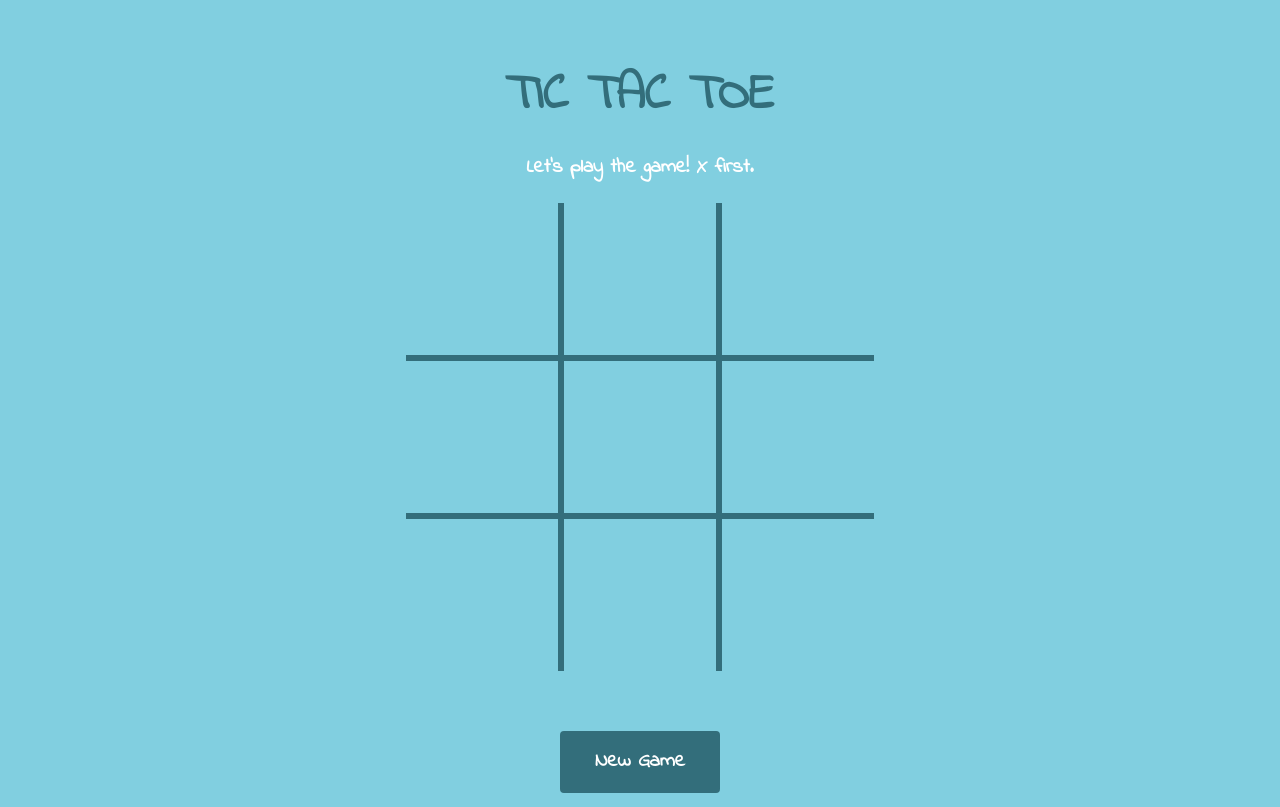
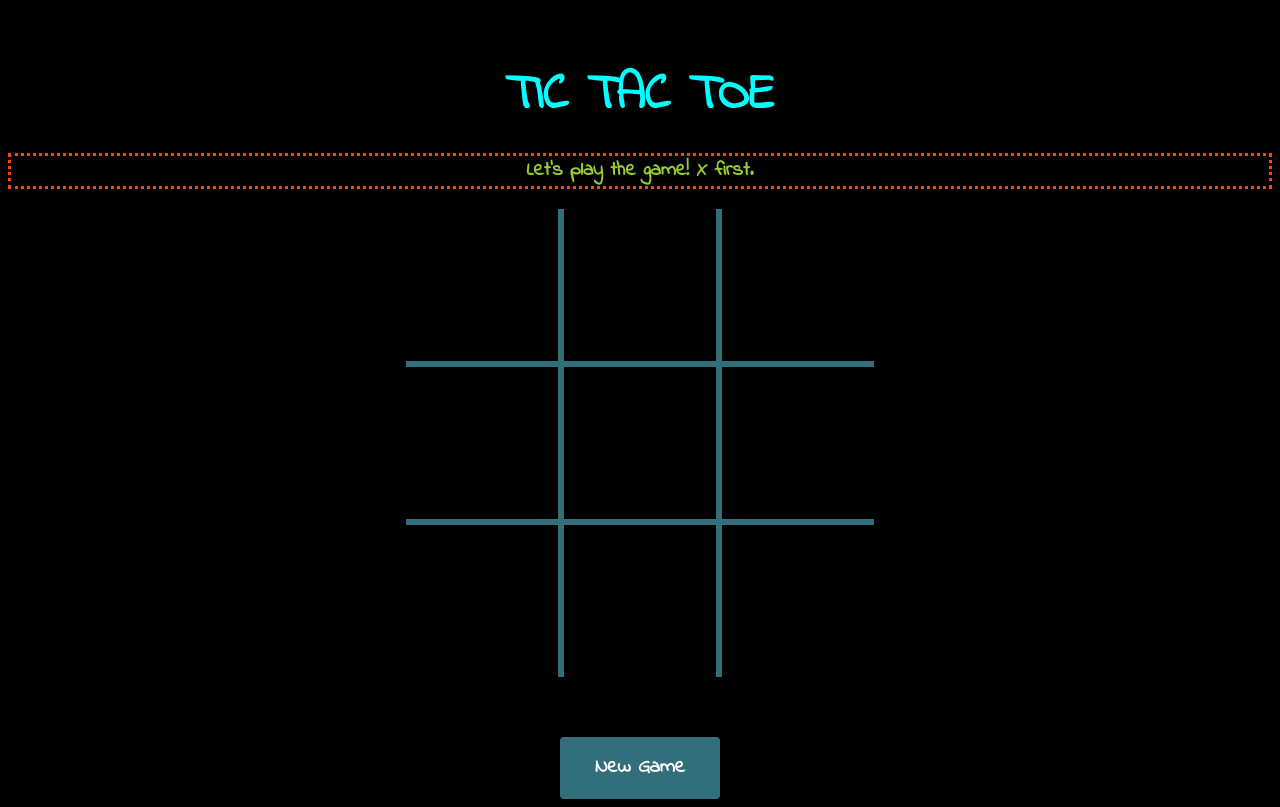
Before and after one commit to truptigaonkar/mandatory-js-2, a plain HTML site: page tictactoe.html in a window 1280 px wide. Drawn offline with nearby package versions, Linux system fonts and the light colour scheme.

Commit message:
Reset button functionality added by using only 'location.reload();'

```diff
--- a/tictactoe.css
+++ b/tictactoe.css
@@ -1,7 +1,7 @@
 @import url(https://fonts.googleapis.com/css?family=Sigmar+One);
 
 body {
-  background-color: #81CFE0;
+  background-color: black;
   font: 700 20px/1.5 'Indie Flower', cursive;
   text-align: center;
 }
@@ -49,8 +49,12 @@ td {
 
 #message {
   font-size: 20px;
-  color: #FFF;
+  color: yellowgreen;
   margin-top: 10px;
+  border: 3px dotted orangered;
+}
+h1{
+    color: aqua;
 }
 
 .button {
--- a/tictactoe.js
+++ b/tictactoe.js
@@ -1,10 +1,14 @@
-
 var xMoves = [];
 var oMoves = [];
 var isOver = false; // see whether game is ended
 
 $(document).ready(function () {
     var player = "x";
+
+    // Reset button functionality
+    $("button").on("click", function () {
+        location.reload();
+    });
 
     $("td").on("click", function () {
 
```
Lines whose indentation alone changed are shown as unchanged.
